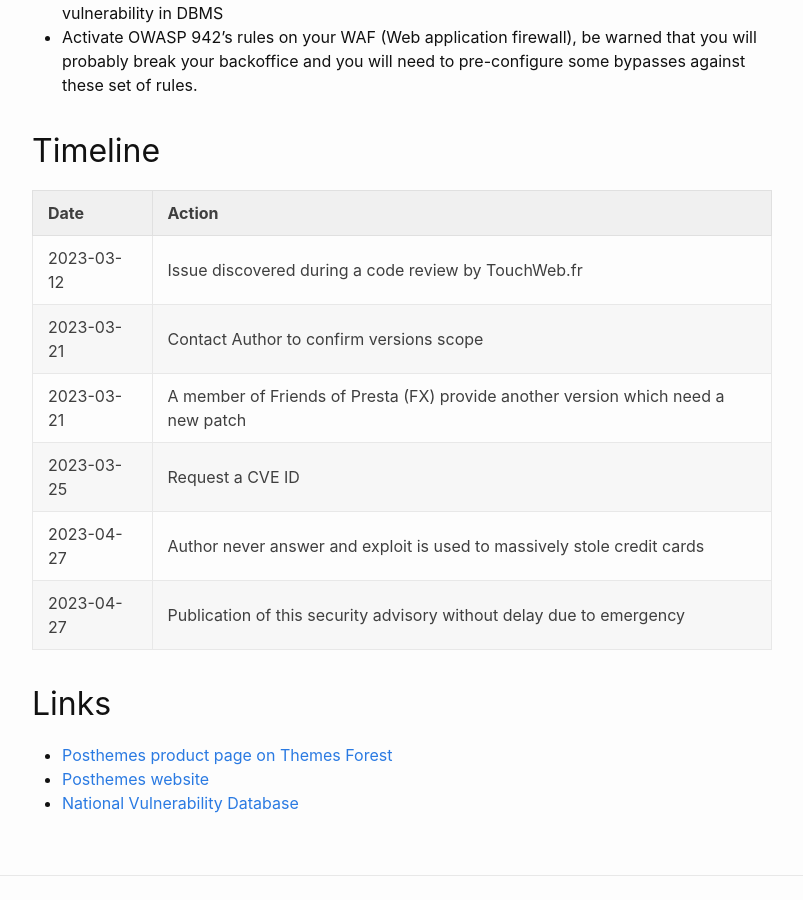
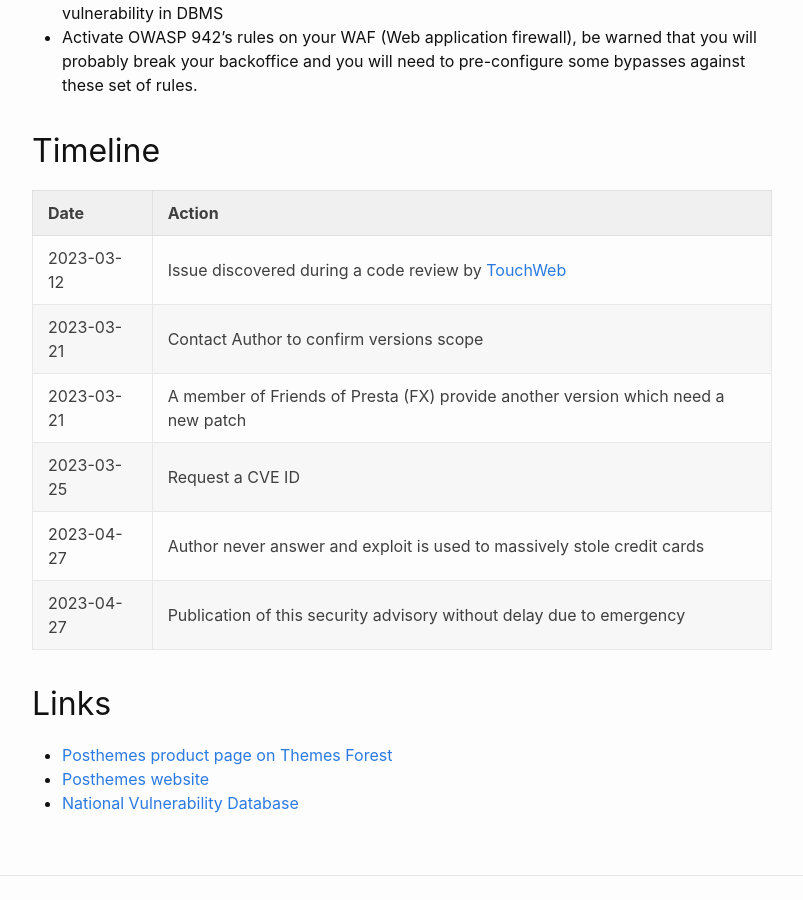
Before and after one commit to friends-of-presta/security-advisories, a Jekyll site: the page built from _posts/2023-04-27-posstaticblocks.md, in a window 1280 px wide and 900 px high, scrolled down 2384 px. Shown: the whole window, without its empty margins (238-1041 px from the left). Built offline with Jekyll 4.4.1, drawn with Linux system fonts in a browser that asks for light colours.

```diff
--- a/_posts/2023-04-27-posstaticblocks.md
+++ b/_posts/2023-04-27-posstaticblocks.md
@@ -100,7 +100,7 @@ Be warned that there is other sensitives SQL calls inside this module accessible
 
 | Date | Action |
 |--|--|
-| 2023-03-12 | Issue discovered during a code review by TouchWeb.fr |
+| 2023-03-12 | Issue discovered during a code review by [TouchWeb](https://www.touchweb.fr) |
 | 2023-03-21 | Contact Author to confirm versions scope |
 | 2023-03-21 | A member of Friends of Presta (FX) provide another version which need a new patch |
 | 2023-03-25 | Request a CVE ID |
```
